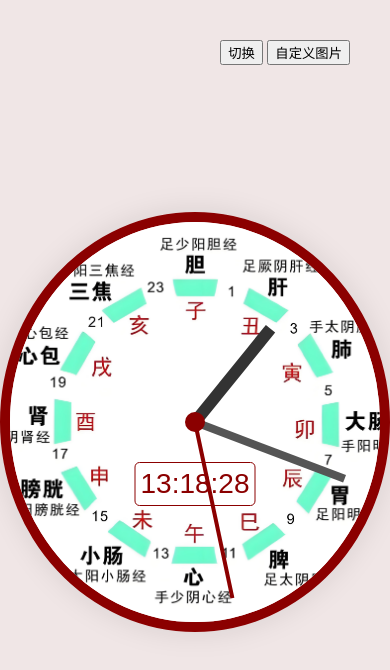
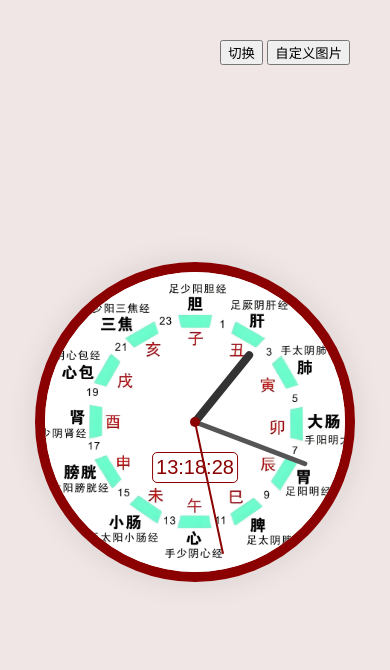
Before and after one commit to zhoubo416/i-clock, a plain HTML site: page index.html in a window 390 px wide. Drawn offline with Linux system fonts and the light colour scheme.

Commit message:
页面适配

```diff
--- a/index.html
+++ b/index.html
@@ -25,17 +25,6 @@
             background: radial-gradient(circle, #ffffff, #f5f0f0);
             box-shadow: 0 0 30px rgba(0,0,0,0.1);
         }
-        @media (max-width: 700px) {
-            .clock {
-            width: 400px;
-            height: 400px;
-            border: 10px solid #8B0000;
-            border-radius: 50%;
-            position: relative;
-            background: radial-gradient(circle, #ffffff, #f5f0f0);
-            box-shadow: 0 0 30px rgba(0,0,0,0.1);
-        }
-        }
         .image {
             background-size: cover; /* 根据需要调整背景图片的大小 */
             background-position: center; /* 设置背景图片的位置 */
@@ -55,16 +44,22 @@
             width: 12px;
             height: 30%;
             background: #333;
+            border-top-left-radius: 10px;
+            border-top-right-radius: 10px;
         }
         .minute {
             width: 8px;
             height: 40%;
             background: #555;
+            border-top-left-radius: 10px;
+            border-top-right-radius: 10px;
         }
         .second {
             width: 4px;
             height: 45%;
             background: #8B0000;
+            border-top-left-radius: 10px;
+            border-top-right-radius: 10px;
         }
         .center-dot {
             width: 20px;
@@ -119,10 +114,68 @@
             border-radius: 5px;
             border: 1px solid;
         }
-        .button{
+        .button {
             position: fixed;
-            top:40px;
-            right:40px
+            top: 40px;
+            right: 40px;
+        }
+
+        /* 适配Pad和小屏幕设备 */
+        @media (max-width: 768px) {
+            .clock {
+                width: 500px;
+                height: 500px;
+                border: 15px solid #8B0000;
+            }
+            .hour {
+                width: 10px;
+                height: 30%;
+            }
+            .minute {
+                width: 6px;
+                height: 40%;
+            }
+            .second {
+                width: 3px;
+                height: 45%;
+            }
+            .center-dot {
+                width: 15px;
+                height: 15px;
+            }
+            .digital-clock {
+                font-size: 24px;
+                padding: 4px;
+            }
+        }
+
+        /* 适配手机设备 */
+        @media (max-width: 480px) {
+            .clock {
+                width: 300px;
+                height: 300px;
+                border: 10px solid #8B0000;
+            }
+            .hour {
+                width: 8px;
+                height: 30%;
+            }
+            .minute {
+                width: 5px;
+                height: 40%;
+            }
+            .second {
+                width: 2px;
+                height: 45%;
+            }
+            .center-dot {
+                width: 10px;
+                height: 10px;
+            }
+            .digital-clock {
+                font-size: 20px;
+                padding: 3px;
+            }
         }
     </style>
 </head>
@@ -232,7 +285,6 @@
         function loadContent() {
             const currentImage = document.getElementsByClassName('image')[0].style.backgroundImage
             localStorage.setItem('currentImage', currentImage);
-
         }
         function initImage(){
             var currentImage = localStorage.getItem('currentImage');
```
